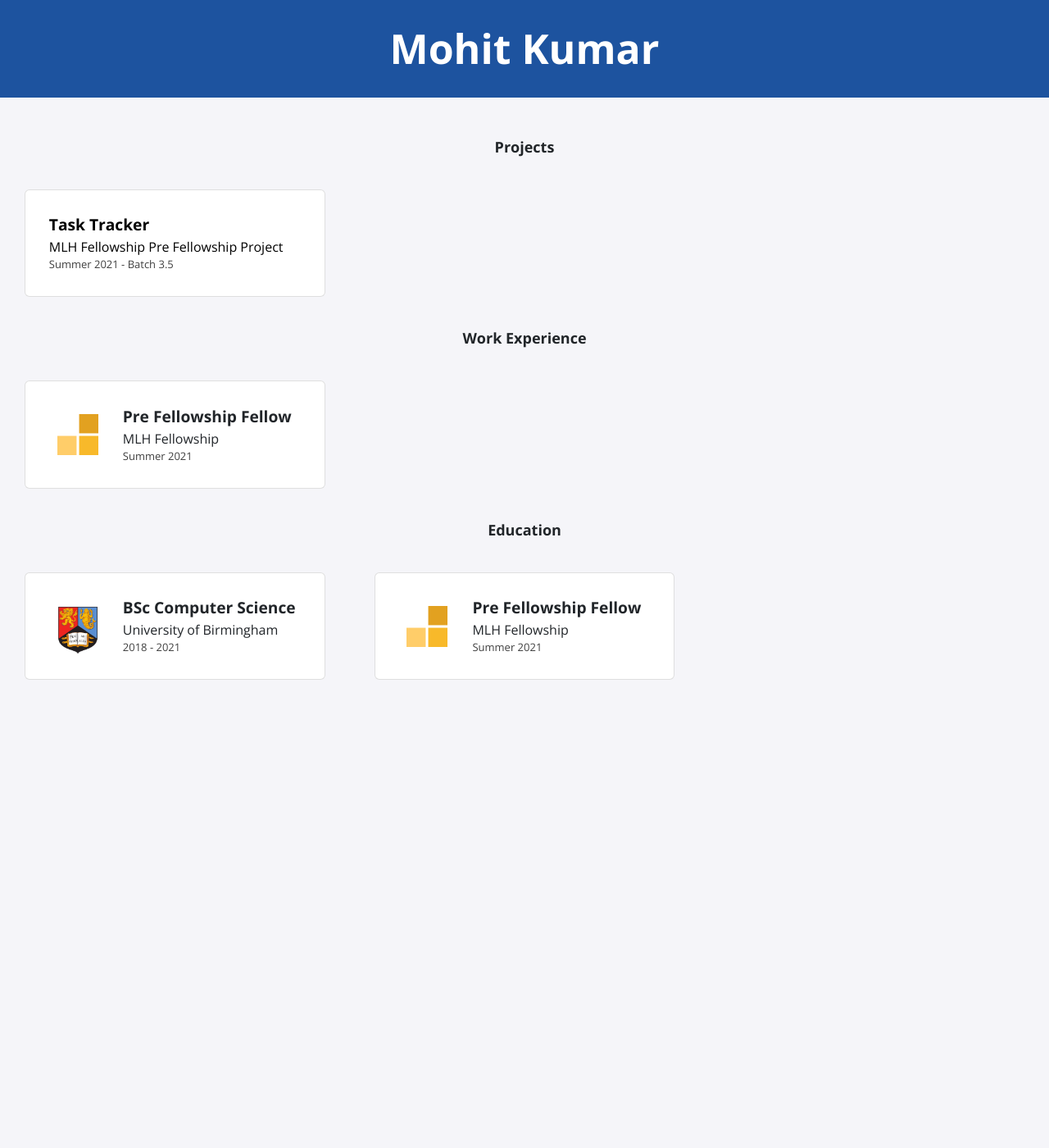
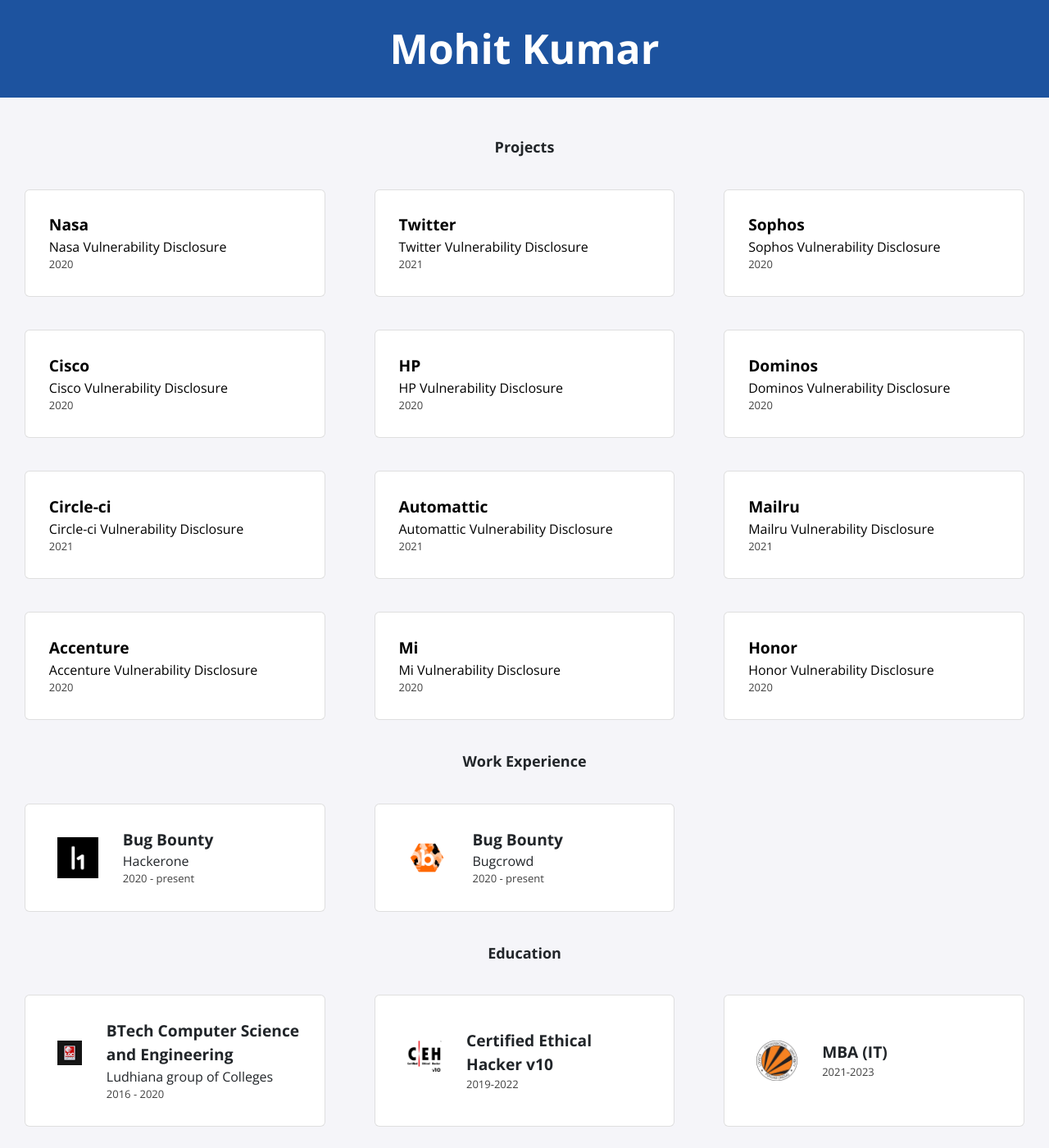
Before and after one commit to Mohitkumar0786/MohitKumar0786.github.io, a Jekyll site: the page built from index.html, in a window 1280 px wide and 1400 px high, scrolled down 271 px. Shown: the whole window at 82% size. Built offline with Jekyll 4.4.1, drawn with Linux system fonts in a browser that asks for light colours; nearby versions of some CDN libraries; before the commit the page ends 1170 px from its top, so only the background shows below that.

Commit message:
Update site with information about Mohit

```diff
--- a/_data/education.yml
+++ b/_data/education.yml
@@ -1,9 +1,14 @@
-- course: BSc Computer Science
-  institute: University of Birmingham
-  dates: 2018 - 2021
-  logo: uob.png
+- course: BTech Computer Science and Engineering
+  institute: Ludhiana group of Colleges
+  dates: 2016 - 2020
+  logo: lgc.png
 
-- course: Pre Fellowship Fellow
-  institute: MLH Fellowship
-  dates: Summer 2021
-  logo: fellowship.svg
+- course: Certified Ethical Hacker v10
+  Company: EC-Counsil
+  dates: 2019-2022
+  logo: ceh.png
+
+- course: MBA (IT)
+  University:  LPU
+  dates: 2021-2023
+  logo: lpu3.png
--- a/_data/experience.yml
+++ b/_data/experience.yml
@@ -1,4 +1,9 @@
-- role: Pre Fellowship Fellow
-  company: MLH Fellowship
-  dates: Summer 2021
-  logo: fellowship.svg
+- role: Bug Bounty
+  company: Hackerone
+  dates: 2020 - present
+  logo: logo1.png
+
+- role: Bug Bounty
+  company: Bugcrowd
+  dates: 2020 - present
+  logo: logo2.png
--- a/_data/projects.yml
+++ b/_data/projects.yml
@@ -1,4 +1,59 @@
-- title: Task Tracker
-  event: MLH Fellowship Pre Fellowship Project
-  date: Summer 2021  - Batch 3.5
-  page-name: project
+- title: Nasa
+  event: Nasa Vulnerability Disclosure
+  date: 2020
+  page-name: Bug Hunting
+
+- title: Twitter
+  event: Twitter Vulnerability Disclosure
+  date: 2021
+  page-name: Bug Hunting
+
+- title: Sophos
+  event: Sophos Vulnerability Disclosure
+  date: 2020
+  page-name: Bug Hunting
+
+- title: Cisco
+  event: Cisco Vulnerability Disclosure
+  date: 2020
+  page-name: Bug Hunting
+
+- title: HP
+  event: HP Vulnerability Disclosure
+  date: 2020
+  page-name: Bug Hunting
+
+- title: Dominos
+  event: Dominos Vulnerability Disclosure
+  date: 2020
+  page-name: Bug Hunting
+
+- title: Circle-ci
+  event: Circle-ci Vulnerability Disclosure
+  date: 2021
+  page-name: Bug Hunting
+
+- title: Automattic
+  event: Automattic Vulnerability Disclosure
+  date: 2021
+  page-name: Bug Hunting
+
+- title: Mailru
+  event: Mailru Vulnerability Disclosure
+  date: 2021
+  page-name: Bug Hunting
+
+- title: Accenture
+  event: Accenture Vulnerability Disclosure
+  date: 2020
+  page-name: Bug Hunting
+
+- title: Mi
+  event: Mi Vulnerability Disclosure
+  date: 2020
+  page-name: Bug Hunting
+
+- title: Honor
+  event: Honor Vulnerability Disclosure
+  date: 2020
+  page-name: Bug Hunting
```
Also changed, not shown: assets/img/education/ceh.png (added), assets/img/education/lgc.png (added), assets/img/education/lpu.png (added), assets/img/education/lpu2.png (added), assets/img/education/lpu3.png (added), assets/img/experience/logo1.png (added), assets/img/experience/logo2.png (added), assets/img/favicon.ico, assets/img/logo.jpg.
